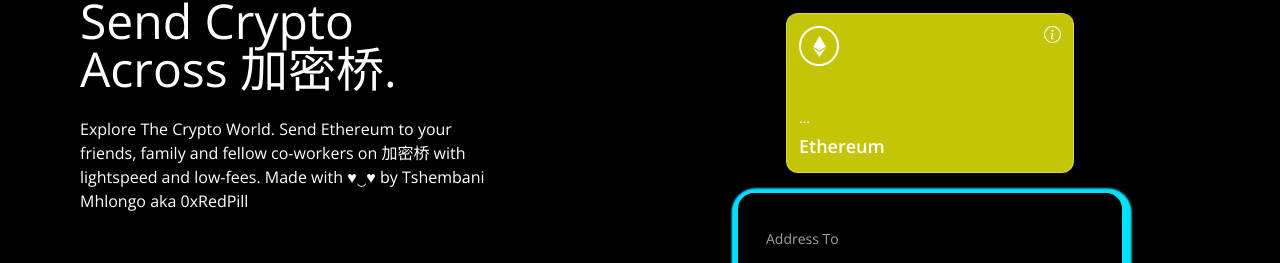
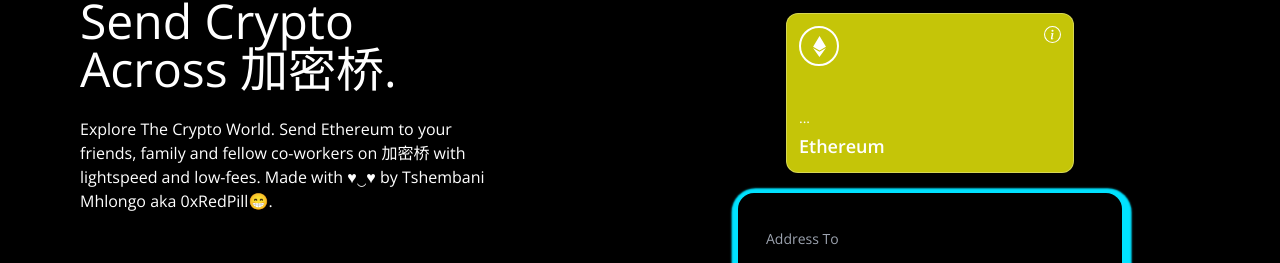
Before and after one commit to Tshembani04/Crytpo.Bridge, a React (Vite) app: page / in a window 1280 px wide. Shown: the part 166-429 px from the top of the page. Built offline with nearby package versions, Linux system fonts and the light colour scheme.

Commit message:
Home page clean

```diff
--- a/src/components/Welcome.jsx
+++ b/src/components/Welcome.jsx
@@ -55,7 +55,7 @@ const Welcome = () => {
                   </h1>
                   <p className="w-11/12 mt-5 text-base font-light text-left text-white md:w-9/12">
                       Explore The Crypto World.  Send Ethereum to your friends, family and fellow co-workers on 加密桥 with lightspeed and low-fees.
-                      Made with ♥‿♥ by Tshembani Mhlongo aka 0xRedPill
+                      Made with ♥‿♥ by Tshembani Mhlongo aka 0xRedPill😁.
                   </p>
                   // If my account is connected to metamask wallet then I can't see the button
                   // opposite when not connencted
```
